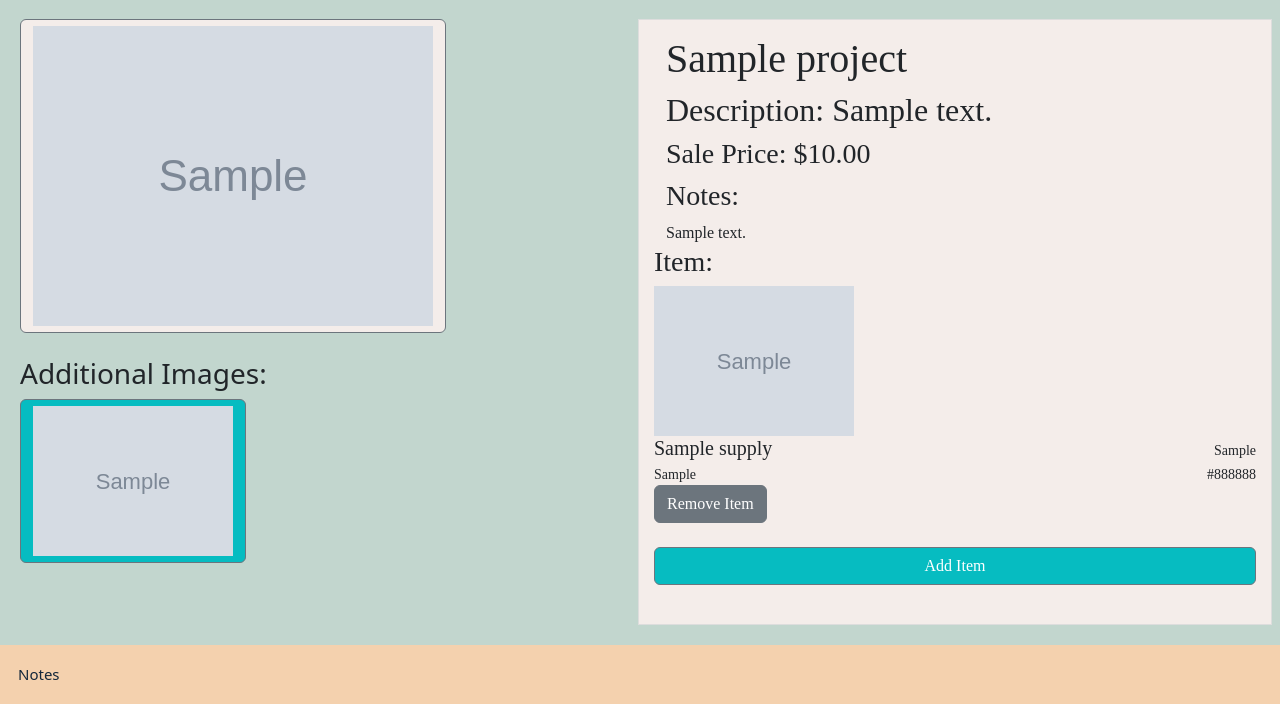
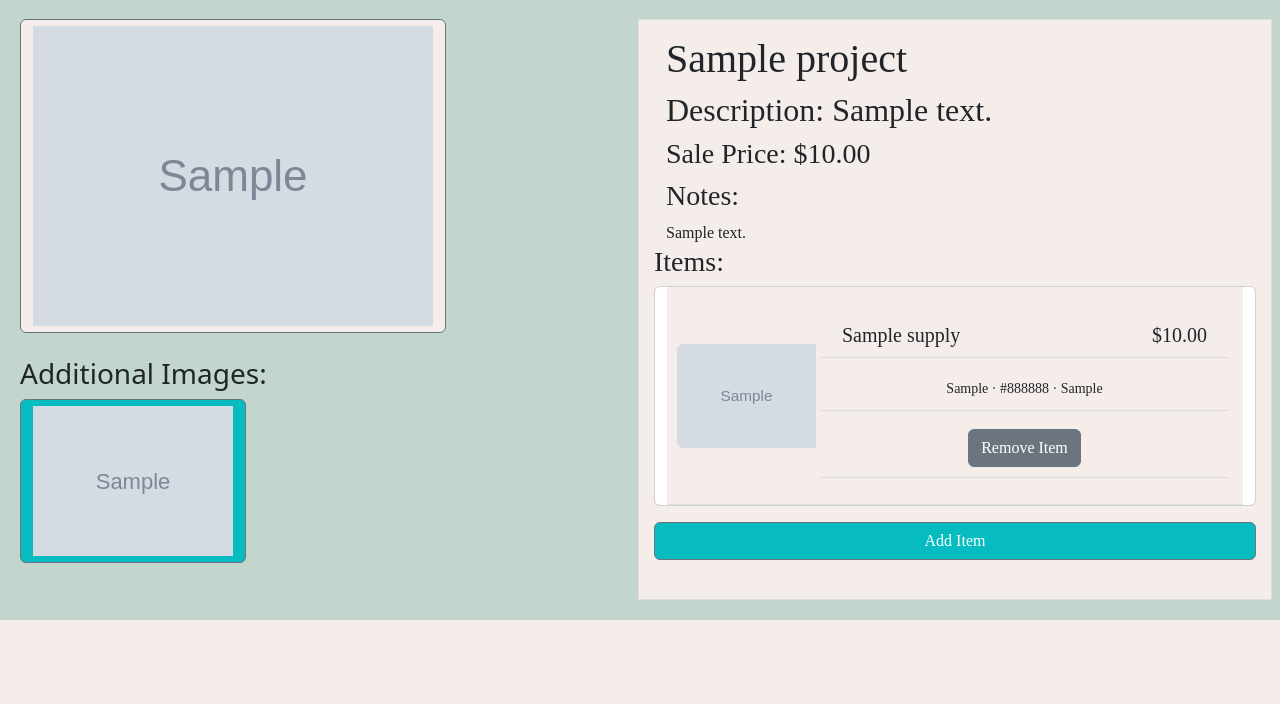
Before and after one commit to bsearight/PersonalizedCatalog, a Flask app: page /view_project/1 in a window 1280 px wide. Shown: the part 206-910 px from the top of the page. After the commit the page ends 826 px from the top, so only its background shows below. Run offline with Flask 3, Linux system fonts and the light colour scheme; a user stored in the database is signed in; tables that the repository leaves empty hold one stand-in row (values such as "Sample post"); grey boxes marked "Sample" are stand-in pictures; some libraries are stand-ins or nearby versions.

Commit message:
formatting changes
pages modified:
- view_project
- add_item
- search_results

```diff
--- a/app.py
+++ b/app.py
@@ -178,7 +178,7 @@ def database_multiparameter_item_search(search_terms):
             score_expr = condition if score_expr is None else score_expr + condition
 
     query = Supply.query.add_columns(score_expr.label("score")).filter(OWNER_CONDITION).filter(score_expr > 0)
-    query = query.order_by(desc("score"))
+    query = query.order_by(desc("score")).limit(25)
 
     scored_results = query.all()
     search_results = [row[0] for row in scored_results]
--- a/templates/view_project.html
+++ b/templates/view_project.html
@@ -38,47 +38,49 @@ function confirmDelete() {
     <h3>Notes:</h3>
     <div style="white-space: pre-wrap;">{{ project_details.notes }}</div>
     <div class="list-group" aria-current="true">
-      <h3>Item:</h3>
+      <h3>Items:</h3>
       {% if not project_details.items %}
         <div style="white-space: pre-wrap;">No items found.</div>
       {% endif %}
       </div>
       {% for item in project_details['items'] %}
-        <div class="list-group-item list-group-item-action">
-          <img class="img-fluid" src="{{ item.supply.image }}" alt="Item Image" style="max-width: 200px; max-height: 200px;">
-          <div class="d-flex gap-2 justify-content-between align-items-center">
-            <h5 class="mb-1">{{ item.supply.name }}</h5>
-            <small>{{ item.supply.item_type }}</small>
+        <div class="card rounded mb-3">
+          <div class="row g-0 align-items-center">
+            <div class="col-md-3 text-center">
+              <img src="{{ item.supply.image }}" alt="Item Image" class="img-fluid rounded-start" style="max-width: 200px; max-height:200px;">
+            </div>
+            <div class="col-md-9">
+              <div class="card-body">
+                <!-- row 1: important stuff -->
+                <div class="row">
+                  <div class="col-6">
+                    <h5 class="mb-0">{{ item.supply.name }}</h5>
+                  </div>
+                  <div class="col-6 text-end">
+                    <h5 class="mb-0">${{ item.supply.cost }}</h5>
+                  </div>
+                </div>
+                <!-- row 2: details -->
+                <div class="row mt-2">
+                  <div class="col-12 text-center">
+                    <small>{{ item.supply.brand }} &middot; {{ item.supply.color }} &middot; {{ item.supply.item_type }}</small>
+                  </div>
+                </div>
+                <!-- row 3: remove button -->
+                <div class="row mt-2">
+                  <div class="col-12 text-center">
+                    <button onclick="window.location.href='/remove_item/{{ item.id }}'" type="button" class="btn btn-secondary">
+                      Remove Item
+                    </button>
+                  </div>
+                </div>
+              </div>
+            </div>
           </div>
-          <div class="d-flex gap-2 justify-content-between align-items-center">
-            <small>{{ item.supply.brand }}</small>
-            <small>{{ item.supply.color }}</small>
-          </div>
-          <button onclick="window.location.href='/remove_item/{{ item.id }}'" type="button" class="btn btn-secondary mb-4">Remove Item</button>
         </div>
       {% endfor %}
       <button onclick="window.location.href='/add_item?project={{ project_details.id }}'" style="background-color: #06BCC1" type="button" class="btn btn-secondary mb-4">Add Item</button>
     </div>
   </div>
 </div>
-<div style="white-space: pre-wrap;"></div>
-  <button type="button" class="collapsible">Notes</button>
-  <div class="content">
-  <p>{{ project_details.notes }}</p>
-  <script>
-  var coll = document.getElementsByClassName("collapsible");
-  var i;
-  for (i = 0; i < coll.length; i++) {
-    coll[i].addEventListener("click", function() {
-      this.classList.toggle("active");
-      var content = this.nextElementSibling;
-      if (content.style.display === "block") {
-        content.style.display = "none";
-      } else {
-        content.style.display = "block";
-      }
-    });
-  }
-  </script>
-</div>
 {% endblock %}
```
Also changed, not shown: templates/add_item.html (+15 -7 lines), templates/search_results.html (+18 -9 lines).
